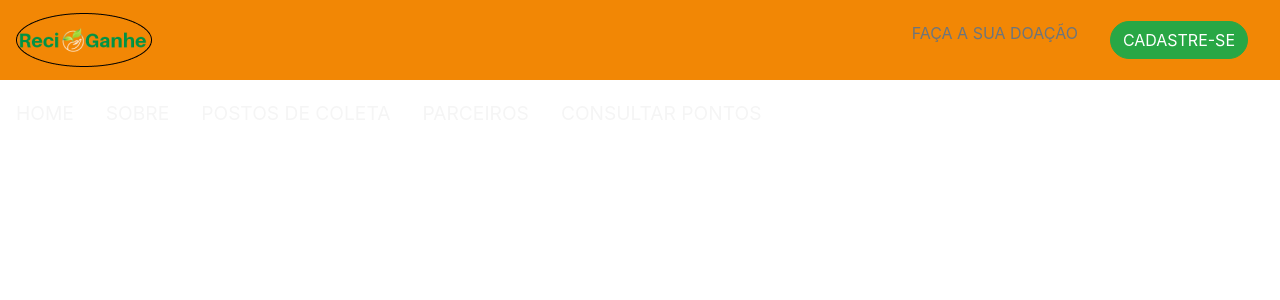
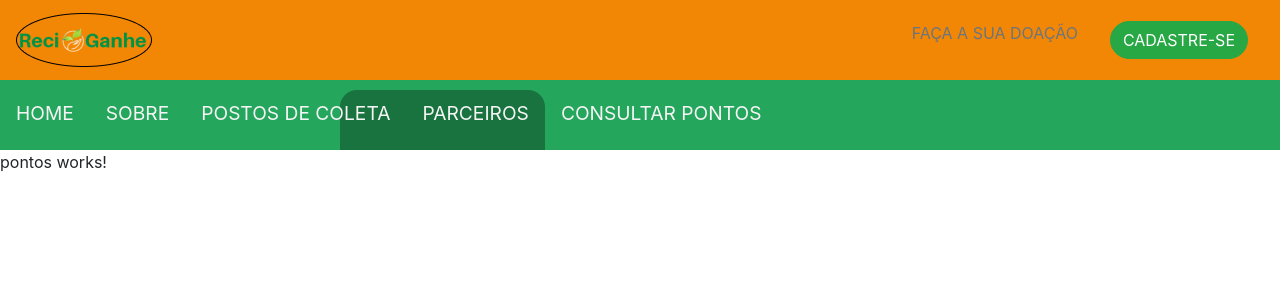
Before and after one commit to charlenefialho/ReciGanha, an Angular app: page /pontos in a window 1280 px wide. Before the commit this address led to /. Shown: the top 300 px of the page. Built offline with nearby package versions, Linux system fonts and the light colour scheme.

Commit message:
routerlink

```diff
--- a/src/app/app-routing.module.ts
+++ b/src/app/app-routing.module.ts
@@ -1,6 +1,8 @@
 import { NgModule } from '@angular/core';
 import { RouterModule, Routes } from '@angular/router';
 import { HomeComponent } from './components/home/home.component';
+import { ParceirosComponent } from './components/parceiros/parceiros.component';
+import { PontosComponent } from './components/pontos/pontos.component';
 import { PostosDeColetaComponent } from './components/postos-de-coleta/postos-de-coleta.component';
 import { SobreComponent } from './components/sobre/sobre.component';
 
@@ -8,6 +10,8 @@ const routes: Routes = [
   {path:'', component:HomeComponent},
   {path:'sobre', component:SobreComponent},
   {path:'postos-de-coleta', component:PostosDeColetaComponent},
+  {path:'parceiros', component:ParceirosComponent},
+  {path:'pontos', component:PontosComponent},
 ];
 
 @NgModule({
--- a/src/app/app.module.ts
+++ b/src/app/app.module.ts
@@ -9,6 +9,8 @@ import { HomeComponent } from './components/home/home.component';
 import { Header2Component } from './template/header2/header2.component';
 import { SobreComponent } from './components/sobre/sobre.component';
 import { PostosDeColetaComponent } from './components/postos-de-coleta/postos-de-coleta.component';
+import { ParceirosComponent } from './components/parceiros/parceiros.component';
+import { PontosComponent } from './components/pontos/pontos.component';
 
 @NgModule({
   declarations: [
@@ -18,7 +20,9 @@ import { PostosDeColetaComponent } from './components/postos-de-coleta/postos-de
     HomeComponent,
     Header2Component,
     SobreComponent,
-    PostosDeColetaComponent
+    PostosDeColetaComponent,
+    ParceirosComponent,
+    PontosComponent
   ],
   imports: [
     BrowserModule,
--- /dev/null
+++ b/src/app/components/parceiros/parceiros.component.css
@@ -0,0 +1,19 @@
+.header-padding{
+    height: 80px;
+}
+.header2-padding{
+    height: 70px;
+    background-color: #24a65c;
+}
+.ecolhido
+{
+    width: 125px;
+    height: 60px;
+    background-color: rgba(24, 115, 63,1);
+    position: relative;
+    top: 10px;
+    left: 19.7vw;
+    border-top-left-radius: 17px;
+    border-top-right-radius: 17px;
+
+}
--- /dev/null
+++ b/src/app/components/parceiros/parceiros.component.html
@@ -0,0 +1,8 @@
+<div class="header-padding"></div>
+<div class="header2-padding">
+    <div class="ecolhido">
+
+    </div>
+</div>
+
+<p>parceiros works!</p>
--- /dev/null
+++ b/src/app/components/parceiros/parceiros.component.ts
@@ -0,0 +1,15 @@
+import { Component, OnInit } from '@angular/core';
+
+@Component({
+  selector: 'app-parceiros',
+  templateUrl: './parceiros.component.html',
+  styleUrls: ['./parceiros.component.css']
+})
+export class ParceirosComponent implements OnInit {
+
+  constructor() { }
+
+  ngOnInit(): void {
+  }
+
+}
--- /dev/null
+++ b/src/app/components/pontos/pontos.component.css
@@ -0,0 +1,19 @@
+.header-padding{
+    height: 80px;
+}
+.header2-padding{
+    height: 70px;
+    background-color: #24a65c;
+}
+.ecolhido
+{
+    width: 205px;
+    height: 60px;
+    background-color: rgba(24, 115, 63,1);
+    position: relative;
+    top: 10px;
+    left: 26.6vw;
+    border-top-left-radius: 17px;
+    border-top-right-radius: 17px;
+
+}
--- /dev/null
+++ b/src/app/components/pontos/pontos.component.html
@@ -0,0 +1,8 @@
+<div class="header-padding"></div>
+<div class="header2-padding">
+    <div class="ecolhido">
+
+    </div>
+</div>
+
+<p>pontos works!</p>
--- /dev/null
+++ b/src/app/components/pontos/pontos.component.ts
@@ -0,0 +1,15 @@
+import { Component, OnInit } from '@angular/core';
+
+@Component({
+  selector: 'app-pontos',
+  templateUrl: './pontos.component.html',
+  styleUrls: ['./pontos.component.css']
+})
+export class PontosComponent implements OnInit {
+
+  constructor() { }
+
+  ngOnInit(): void {
+  }
+
+}
--- a/src/app/template/header2/header2.component.html
+++ b/src/app/template/header2/header2.component.html
@@ -11,9 +11,9 @@
 
             <a class="nav-link" [routerLink]="['/postos-de-coleta']" routerLinkActive="router-link-active">POSTOS DE COLETA</a>
 
-            <a class="nav-link" href="#">PARCEIROS</a>
+            <a class="nav-link" [routerLink]="['/parceiros']" routerLinkActive="router-link-active">PARCEIROS</a>
 
-            <a class="nav-link" href="#">CONSULTAR PONTOS</a>
+            <a class="nav-link" [routerLink]="['/pontos']" routerLinkActive="router-link-active">CONSULTAR PONTOS</a>
         </div>
     </div>
     <!--
```
Also changed, not shown: 2 other files (tests, documents, lock files or other folders).
